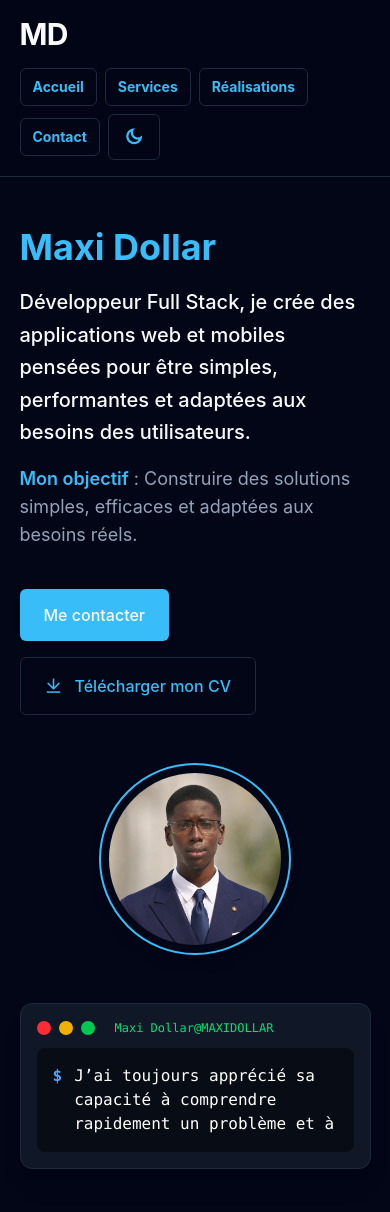
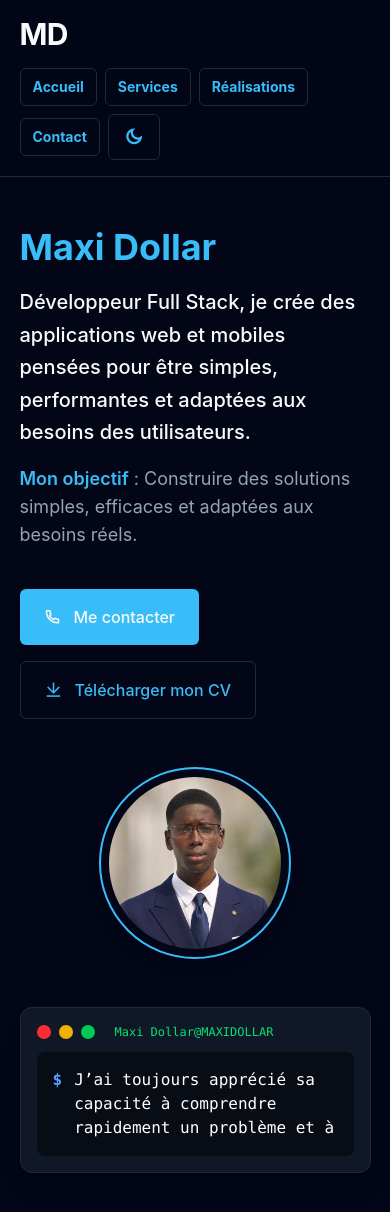
Before and after one commit to Maxidollar007/maxiverse, a React (Vite) app: page / in a window 390 px wide. Shown: the top 1212 px of the page. Built offline with nearby package versions, Linux system fonts and the light colour scheme.

Commit message:
AnimationView

```diff
--- a/src/App.tsx
+++ b/src/App.tsx
@@ -2,14 +2,14 @@ import { useTheme } from "./context/themeContext"
 import "remixicon/fonts/remixicon.css";
 import { Card } from "./components/card";
 import { ProgressBar } from "./components/progressBar";
-import { useRef, useState } from "react";
+import {useState } from "react";
 import type { FormData } from "./types";
 import { validationSchemaInformation } from "./validation/validationSchemaInformation";
 import * as yup from 'yup';
 import { contactMethods, projects, quality, services, skillCategories, socialLinks, useTypingEffect } from "./utils/helper";
+import { motion } from 'framer-motion';
 function App() {
 
-  const form = useRef(null);
   const {theme , toogleTheme}=useTheme()
   const [error,setError]=useState<Record<string, string>>({});
 
@@ -52,7 +52,6 @@ function App() {
     <>
     <div className={`${theme === "light" ? "light" : "dark"} min-h-screen w-full bg-(--background) text-(--text) transition-all duration-700`}>
 
-  {/* NAVBAR */}
   <header className="sticky top-0 z-50 w-full backdrop-blur-md bg-(--background)/80 border-b border-(--border)">
     <div className="w-[90%] md:w-[80%] mx-auto py-4 flex flex-wrap justify-between items-center gap-4">
       <div className="text-3xl text-(--text) font-bold tracking-tight">
@@ -95,12 +94,14 @@ function App() {
     </div>
   </header>
 
-  {/* HERO SECTION */}
   <section id="acceuil" className="w-[90%] md:w-[80%] mx-auto pt-12 pb-20 min-h-[calc(100vh-80px)] flex flex-col justify-center">
+
     <div className="flex flex-col lg:flex-row justify-between items-center gap-12">
-
-      {/* Présentation */}
-      <div className="flex flex-col gap-4 w-full lg:w-3/5 text-left">
+      <motion.div
+      initial={{opacity:0}}
+    animate={{opacity:1}}
+    transition={{duration:2}}
+      className="flex flex-col gap-4 w-full lg:w-3/5 text-left">
         <h1 className="text-(--primary) text-4xl sm:text-6xl lg:text-7xl font-bold leading-tight">
           Maxi Dollar
         </h1>
@@ -111,9 +112,9 @@ function App() {
           <span className="font-semibold text-(--primary)">Mon objectif</span> : Construire des solutions simples, efficaces et adaptées aux besoins réels.
         </h3>
 
-        {/* CTA Buttons */}
         <div className="mt-6 flex flex-wrap gap-4 items-center">
           <a href="#contacts" className="flex items-center gap-3 font-medium bg-(--primary) text-(--text) hover:bg-(--primary-hover) px-6 py-3.5 rounded-md transition-all duration-300 cursor-pointer shadow-md">
+            <i className="ri-phone-line text-lg"></i>
             <span>Me contacter</span>
           </a>
           <button type="button" className="flex items-center gap-3 font-medium border border-(--border) text-(--primary) hover:text-(--primary-hover) hover:border-(--primary) px-6 py-3.5 rounded-md transition-all duration-300 cursor-pointer">
@@ -121,16 +122,24 @@ function App() {
             <span>Télécharger mon CV</span>
           </button>
         </div>
-      </div>
+      </motion.div>
 
-      {/* Photo de profil */}
-      <div className="w-48 h-48 sm:w-64 sm:h-64 lg:w-80 lg:h-80 shrink-0 border-2 border-(--primary) rounded-full shadow-lg p-2 relative">
+      <motion.div
+        initial={{scale:0.5}}
+        animate={{scale:1}}
+        transition={{
+          type:"spring",
+          stiffness:400,
+          damping:8
+        }}
+
+
+      className="w-48 h-48 sm:w-64 sm:h-64 lg:w-80 lg:h-80 shrink-0 border-2 border-(--primary) rounded-full shadow-lg p-2 relative">
         <img src="src/image/profile.webp" className="h-full w-full object-cover rounded-full" alt="Maxi Dollar" />
-      </div>
+      </motion.div>
 
     </div>
 
-    {/* Terminal / Code Window */}
     <div className={`w-full lg:w-2/3 max-w-2xl rounded-xl p-4 mt-12 shadow-xl border border-(--border) ${theme === 'light' ? "bg-white text-black" : "bg-gray-900 text-white"}`}>
       <div className="flex items-center gap-2 mb-3">
         <div className="w-3.5 h-3.5 rounded-full bg-red-500"></div>
@@ -149,7 +158,6 @@ function App() {
     </div>
   </section>
 
-  {/* SERVICES */}
   <section id="services" className="w-[90%] md:w-[80%] mx-auto py-20 border-t border-(--border)">
     <div className="text-center mb-14">
       <span className="text-(--primary) font-mono uppercase tracking-wider text-sm font-semibold">
@@ -170,7 +178,6 @@ function App() {
     </div>
   </section>
 
-  {/* SKILLS */}
   <section id="skills" className="w-[90%] md:w-[80%] mx-auto py-20 border-t border-(--border)">
     <div className="text-center mb-14">
       <span className="text-(--primary) font-mono uppercase tracking-wider text-sm font-semibold">
@@ -209,7 +216,6 @@ function App() {
     </div>
   </section>
 
-  {/* REALISATIONS */}
   <section id="realisations" className="w-[90%] md:w-[80%] mx-auto py-20 border-t border-(--border)">
     <div className="text-center mb-14">
       <span className="text-(--primary) font-mono uppercase tracking-wider text-sm font-semibold">
@@ -225,7 +231,11 @@ function App() {
 
     <div className="grid grid-cols-1 lg:grid-cols-2 gap-8">
       {projects.map((project) => (
-        <article
+        <motion.article
+        initial={{opacity:0, x:70}}
+    whileInView={{opacity:1,x:0}}
+    viewport={{once:true}}
+    transition={{duration:1}}
           key={project.title}
           className={`group rounded-2xl border border-(--border) bg-(--surface) overflow-hidden hover:border-(--primary) transition-all duration-300 shadow-sm hover:shadow-md ${
             project.featured ? "lg:col-span-2" : ""
@@ -319,12 +329,11 @@ function App() {
             </div>
 
           </div>
-        </article>
+        </motion.article>
       ))}
     </div>
   </section>
 
-  {/* CONTACT */}
   <section id="contacts" className="w-full border-t border-(--border) py-16">
     <div className="w-[90%] md:w-[80%] mx-auto flex items-center gap-4 mb-12">
       <div className="flex items-center justify-center h-14 w-14 shrink-0 rounded-xl text-(--primary) text-2xl bg-(--surface) border border-(--border)">
@@ -339,7 +348,6 @@ function App() {
     <div className="w-[90%] md:w-[80%] mx-auto">
       <div className="flex flex-col lg:flex-row gap-12 items-start">
 
-        {/* Informations */}
         <div className="w-full lg:w-2/5 flex flex-col">
           <div className="text-(--primary)">
             <h3 className="text-3xl md:text-4xl font-bold">MD</h3>
@@ -389,7 +397,6 @@ function App() {
           </div>
         </div>
 
-        {/* Formulaire */}
         <form className="w-full lg:w-3/5 bg-(--surface) border border-(--border) p-6 sm:p-8 rounded-2xl shadow-md flex flex-col gap-5">
           <h3 className="text-2xl md:text-3xl text-(--text) font-bold mb-4 text-center">
             Laissez-moi votre avis
@@ -452,7 +459,6 @@ function App() {
     </div>
   </section>
 
-  {/* FOOTER */}
   <footer className="w-full border-t border-(--border) py-8">
     <div className="w-[90%] md:w-[80%] mx-auto flex flex-col sm:flex-row gap-4 justify-between items-center text-center sm:text-left">
       <div className="text-sm text-(--text-muted) font-medium">
--- a/src/components/card.tsx
+++ b/src/components/card.tsx
@@ -1,4 +1,5 @@
 import type { ServiceCardProps } from "../types";
+import { motion } from 'framer-motion';
 
 export function Card({
   number,
@@ -9,7 +10,11 @@ export function Card({
   featured = false,
 }: ServiceCardProps) {
   return (
-    <article
+    <motion.article
+    initial={{opacity:0, x:70}}
+    whileInView={{opacity:1,x:0}}
+    viewport={{once:true}}
+    transition={{duration:1}}
       className={`group relative overflow-hidden rounded-2xl border border-(--border) bg-(--surface) p-7 md:p-8 hover:border-(--primary) transition-colors duration-500 ${
         featured ? "lg:col-span-2" : ""
       }`}
@@ -68,6 +73,6 @@ export function Card({
           <i className="ri-arrow-right-line" />
         </a>
       )}
-    </article>
+    </motion.article>
   );
 }
--- a/src/components/progressBar.tsx
+++ b/src/components/progressBar.tsx
@@ -1,12 +1,41 @@
+import { useEffect, useRef, useState } from "react";
 import type { ProgressBarProps } from "../types";
 import { getLevel } from "../utils/helper";
+import { useInView, motion } from 'framer-motion';
 
 export function ProgressBar({ icon, title, value }: ProgressBarProps) {
   const safeValue = Math.min(100, Math.max(0, value));
   const level = getLevel(safeValue);
 
+  const [progress,setProgress]=useState<number>(0); // Initie progress à 0
+
+  const ref=useRef(null) // Garder la reference
+
+  const inView=useInView(ref,{once:true}) // Pase a true si c'est visinme
+
+  useEffect(()=>{
+    if(!inView) return ;
+
+    const interval=setInterval(()=>{
+
+      setProgress((prev)=>{
+        if(prev==value){
+          clearInterval(interval)
+          return value
+        }
+        return prev + 1
+
+      })
+
+    },20)
+
+    return ()=>clearInterval(interval)
+
+  },[inView])
+
+
   return (
-    <div className="flex flex-col gap-2 py-3">
+    <motion.div ref={ref}  className="flex flex-col gap-2 py-3">
       <div className="flex items-center justify-between gap-3">
         <div className="flex items-center gap-3">
           <span className="flex items-center justify-center h-9 w-9 rounded-lg bg-(--background) border border-(--border) text-(--primary) text-lg shrink-0">
@@ -21,14 +50,14 @@ export function ProgressBar({ icon, title, value }: ProgressBarProps) {
             {level.label}
           </span>
           <span className="text-(--text-muted) font-mono text-sm w-10 text-right">
-            {safeValue}%
+            {progress}%
           </span>
         </div>
       </div>
 
       <div
         role="progressbar"
-        aria-valuenow={safeValue}
+        aria-valuenow={progress}
         aria-valuemin={0}
         aria-valuemax={100}
         aria-label={title}
@@ -36,9 +65,9 @@ export function ProgressBar({ icon, title, value }: ProgressBarProps) {
       >
         <div
           className="h-full rounded-full bg-(--primary)"
-          style={{ width: `${safeValue}%` }}
+          style={{ width: `${progress}%` }}
         />
       </div>
-    </div>
+    </motion.div>
   );
 }
--- a/src/utils/helper.ts
+++ b/src/utils/helper.ts
@@ -239,7 +239,7 @@ export const quality :string[]=[ // Mes phrases
   "C’est une personne impliquée, créative et attentive aux détails. On sent qu’il aime réellement ce qu’il fait"
 ]
 
-/* Fonction pour dire si je suis expert ou avancé */
+/* Fonction pour dire si je suis expert ou avancé intermediaire */
 export function getLevel(value: number): { label: string; className: string } {
   if (value >= 90) return { label: "Expert", className: "text-(--success)" };
   if (value >= 75) return { label: "Avancé", className: "text-(--primary)" };
```
